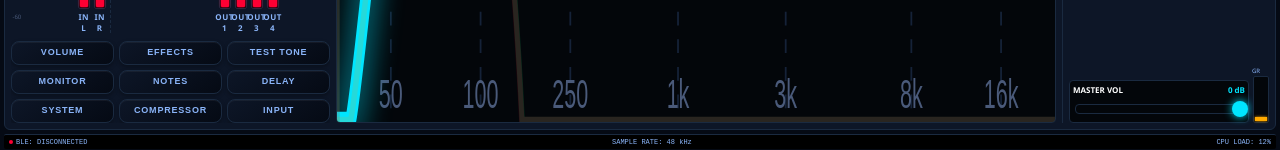
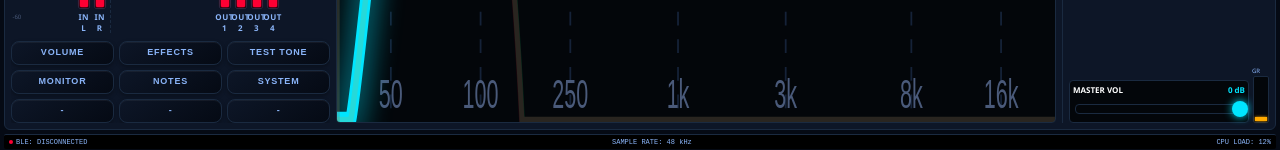
Before and after one commit to luhtu0103/DLMS_mini_coustum, a plain HTML site: page index.html in a window 1280 px wide. Shown: the part 647-797 px from the top of the page. Drawn offline with Linux system fonts and the light colour scheme.

Commit message:
Reorganize dashboard quick grid

```diff
--- a/index.html
+++ b/index.html
@@ -484,15 +484,20 @@
 
                 <!-- GRID 3x3 MENU -->
                 <div class="quick-grid">
+                    <!-- Baris 1: Fitur Audio Utama -->
                     <button class="quick-btn" onclick="showPage('page-quick')">VOLUME</button>
                     <button class="quick-btn" onclick="showPage('page-presets')">EFFECTS</button>
                     <button class="quick-btn" onclick="showPage('page-test-tone')">TEST TONE</button>
+
+                    <!-- Baris 2: Monitoring & Sistem -->
                     <button class="quick-btn" onclick="showPage('page-monitor')">MONITOR</button>
                     <button class="quick-btn" onclick="showPage('page-notes')">NOTES</button>
-                    <button class="quick-btn" onclick="showQuickNotice('DELAY')">DELAY</button>
                     <button class="quick-btn" onclick="showPage('page-system')">SYSTEM</button>
-                    <button class="quick-btn" onclick="showQuickNotice('COMPRESSOR')">COMPRESSOR</button>
-                    <button class="quick-btn" onclick="showQuickNotice('INPUT')">INPUT</button>
+
+                    <!-- Baris 3: Coming Soon (Kosong) -->
+                    <button class="quick-btn" onclick="showToast('Coming Soon')">-</button>
+                    <button class="quick-btn" onclick="showToast('Coming Soon')">-</button>
+                    <button class="quick-btn" onclick="showToast('Coming Soon')">-</button>
                 </div>
             </div>
 
```
